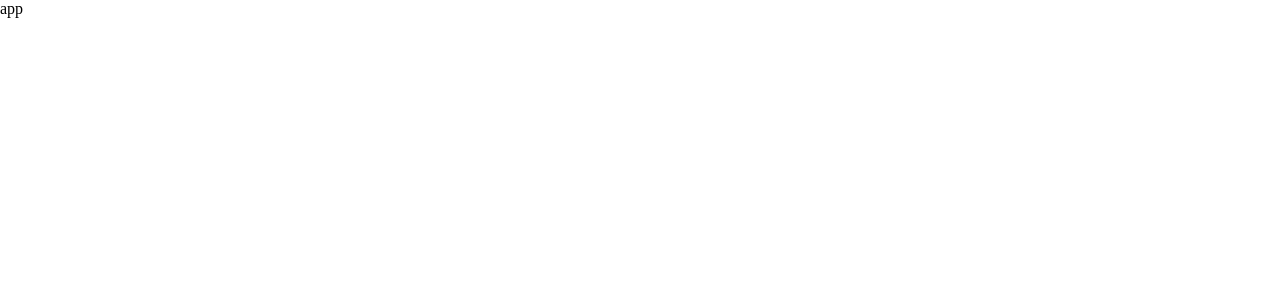
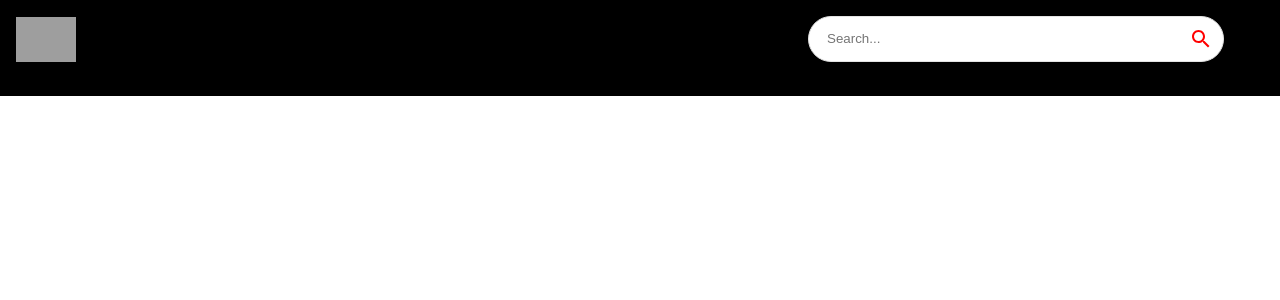
Before and after one commit to waldekglaz/jsm-youtube-clone, a React (Create React App) app: page / in a window 1280 px wide. Shown: the top 300 px of the page. Built offline with nearby package versions, Linux system fonts and the light colour scheme; grey boxes are pictures that could not be loaded.

Commit message:
Searchbar

```diff
--- a/src/App.js
+++ b/src/App.js
@@ -1,5 +1,24 @@
-function App() {
-  return <div className="App">app</div>;
-}
+import { BrowserRouter, Routes, Route } from "react-router-dom";
+import { Box } from "@mui/material";
+import {
+  Feed,
+  VideoDetail,
+  ChannelDetail,
+  SearchFeed,
+  Navbar,
+} from "./components";
+const App = () => (
+  <BrowserRouter>
+    <Box sx={{ backgroundColor: "#000" }}>
+      <Navbar />
+      <Routes>
+        <Route path="/" element={<Feed />} />
+        <Route path="/video/:id" element={<VideoDetail />} />
+        <Route path="/video/:id" element={<ChannelDetail />} />
+        <Route path="/search/:searchTerm" element={<SearchFeed />} />
+      </Routes>
+    </Box>
+  </BrowserRouter>
+);
 
 export default App;
--- /dev/null
+++ b/src/components/ChannelDetail.jsx
@@ -0,0 +1,7 @@
+import React from "react";
+
+function ChannelDetail() {
+  return <div>Channel Detail</div>;
+}
+
+export default ChannelDetail;
--- /dev/null
+++ b/src/components/Feed.jsx
@@ -0,0 +1,7 @@
+import React from "react";
+
+function Feed() {
+  return <div>Feed</div>;
+}
+
+export default Feed;
--- /dev/null
+++ b/src/components/Navbar.jsx
@@ -0,0 +1,25 @@
+import React from "react";
+import { Stack } from "@mui/material";
+import { Link } from "react-router-dom";
+import { logo } from "../utils/constants";
+import Searchbar from "./Searchbar";
+const Navbar = () => (
+  <Stack
+    direction="row"
+    alignItems="center"
+    p={2}
+    sx={{
+      position: "sticky",
+      background: "#000",
+      top: 0,
+      justifyContent: "space-between",
+    }}
+  >
+    <Link to="/" style={{ display: "flex", alignItems: "center" }}>
+      <img src={logo} alt="logo" height={45} />
+    </Link>
+    <Searchbar />
+  </Stack>
+);
+
+export default Navbar;
--- /dev/null
+++ b/src/components/SearchFeed.jsx
@@ -0,0 +1,7 @@
+import React from "react";
+
+function SearchFeed() {
+  return <div>Search</div>;
+}
+
+export default SearchFeed;
--- /dev/null
+++ b/src/components/Searchbar.jsx
@@ -0,0 +1,32 @@
+import React, { useState } from "react";
+import { useNavigate } from "react-router-dom";
+import { Paper, IconButton } from "@mui/material";
+import { Search } from "@mui/icons-material";
+
+const Searchbar = () => {
+  return (
+    <Paper
+      component="form"
+      onChange={() => {}}
+      sx={{
+        borderRadius: 20,
+        border: "1px solid #e3e3e3",
+        pl: 2,
+        boxShadow: "none",
+        mr: { sm: 5 },
+      }}
+    >
+      <input
+        className="search-bar"
+        placeholder="Search..."
+        value=""
+        onChange={() => {}}
+      />
+      <IconButton sx={{ p: "10px", color: "red" }}>
+        <Search />
+      </IconButton>
+    </Paper>
+  );
+};
+
+export default Searchbar;
--- /dev/null
+++ b/src/components/VideoDetail.jsx
@@ -0,0 +1,7 @@
+import React from "react";
+
+function VideoDetail() {
+  return <div>VideoDetail</div>;
+}
+
+export default VideoDetail;
--- /dev/null
+++ b/src/components/index.js
@@ -0,0 +1,5 @@
+export { default as Navbar } from "./Navbar";
+export { default as ChannelDetail } from "./ChannelDetail";
+export { default as SearchFeed } from "./SearchFeed";
+export { default as Feed } from "./Feed";
+export { default as VideoDetail } from "./VideoDetail";
--- /dev/null
+++ b/src/utils/constants.js
@@ -0,0 +1,42 @@
+import MusicNoteIcon from '@mui/icons-material/MusicNote';
+import HomeIcon from '@mui/icons-material/Home';
+import CodeIcon from '@mui/icons-material/Code';
+import OndemandVideoIcon from '@mui/icons-material/OndemandVideo';
+import SportsEsportsIcon from '@mui/icons-material/SportsEsports';
+import LiveTvIcon from '@mui/icons-material/LiveTv';
+import SchoolIcon from '@mui/icons-material/School';
+import FaceRetouchingNaturalIcon from '@mui/icons-material/FaceRetouchingNatural';
+import CheckroomIcon from '@mui/icons-material/Checkroom';
+import GraphicEqIcon from '@mui/icons-material/GraphicEq';
+import TheaterComedyIcon from '@mui/icons-material/TheaterComedy';
+import FitnessCenterIcon from '@mui/icons-material/FitnessCenter';
+import DeveloperModeIcon from '@mui/icons-material/DeveloperMode';
+
+export const logo = 'https://i.ibb.co/s9Qys2j/logo.png';
+
+export const categories = [
+  { name: 'New', icon: <HomeIcon />, },
+  { name: 'JS Mastery', icon: <CodeIcon />, },
+  { name: 'Coding', icon: <CodeIcon />, },
+  { name: 'ReactJS', icon: <CodeIcon />, },
+  { name: 'NextJS', icon: <CodeIcon />, },
+  { name: 'Music', icon: <MusicNoteIcon /> },
+  { name: 'Education', icon: <SchoolIcon />, },
+  { name: 'Podcast', icon: <GraphicEqIcon />, },
+  { name: 'Movie', icon: <OndemandVideoIcon />, },
+  { name: 'Gaming', icon: <SportsEsportsIcon />, },
+  { name: 'Live', icon: <LiveTvIcon />, },
+  { name: 'Sport', icon: <FitnessCenterIcon />, },
+  { name: 'Fashion', icon: <CheckroomIcon />, },
+  { name: 'Beauty', icon: <FaceRetouchingNaturalIcon />, },
+  { name: 'Comedy', icon: <TheaterComedyIcon />, },
+  { name: 'Gym', icon: <FitnessCenterIcon />, },
+  { name: 'Crypto', icon: <DeveloperModeIcon />, },
+];
+
+export const demoThumbnailUrl = 'https://i.ibb.co/G2L2Gwp/API-Course.png';
+export const demoChannelUrl = '/channel/UCmXmlB4-HJytD7wek0Uo97A';
+export const demoVideoUrl = '/video/GDa8kZLNhJ4';
+export const demoChannelTitle = 'JavaScript Mastery';
+export const demoVideoTitle = 'Build and Deploy 5 JavaScript & React API Projects in 10 Hours - Full Course | RapidAPI';
+export const demoProfilePicture = 'http://dergipark.org.tr/assets/app/images/buddy_sample.png'
```
